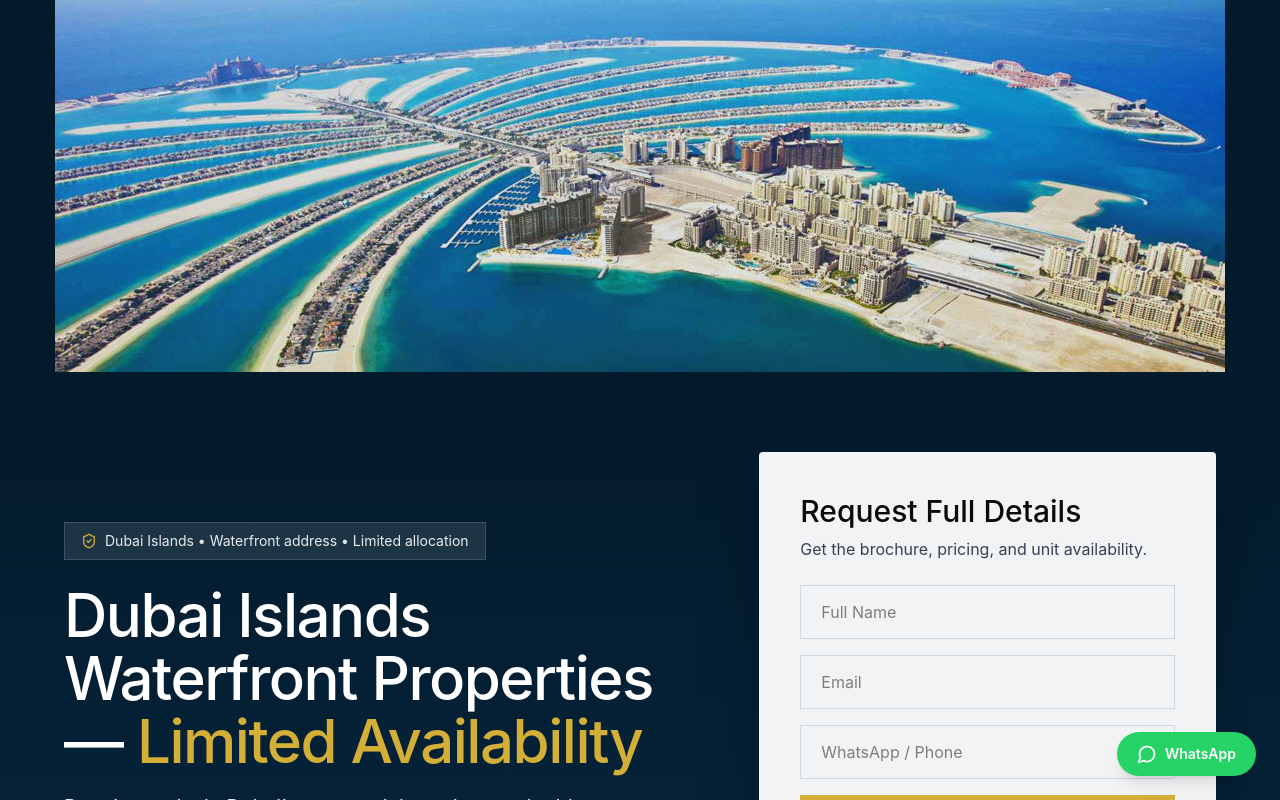
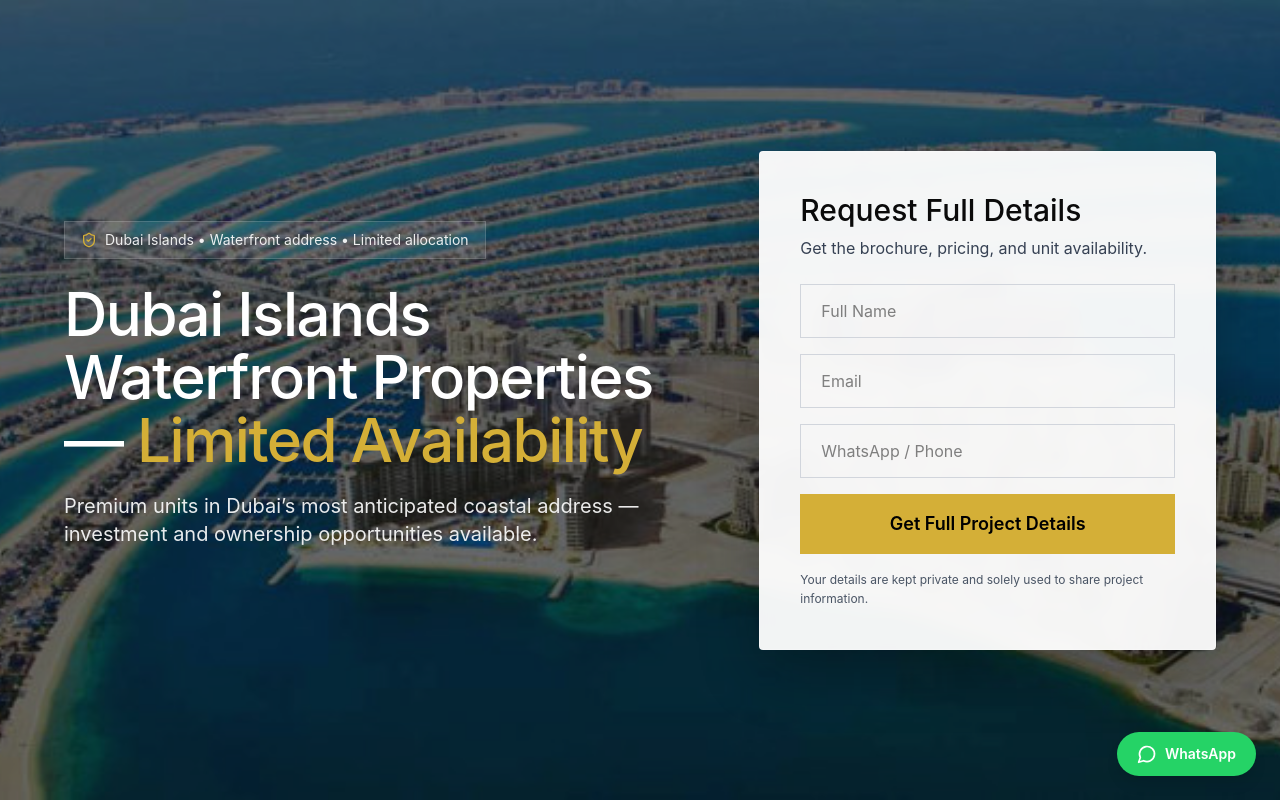
Before and after one commit to uncletuas/dubai-island-house-landing, a React (Vite) app: page / in a window 1280 px wide. Shown: the top 800 px of the page. Built offline with nearby package versions, Linux system fonts and the light colour scheme; no server answers.

Commit message:
Restore hero overlay layout on image background

```diff
--- a/src/app/App.tsx
+++ b/src/app/App.tsx
@@ -250,16 +250,17 @@ export default function App() {
   return (
     <div className="min-h-screen bg-white">
       {/* Hero Section */}
-      <section className="bg-[#031a2a]">
-        <div className="mx-auto max-w-[1170px]">
+      <section className="relative min-h-screen flex items-center overflow-hidden">
+        <div className="absolute inset-0">
           <ImageWithFallback
             src={heroImageSrc}
             alt="Dubai Islands waterfront aerial view"
-            className="w-full h-auto block"
+            className="w-full h-full object-cover"
           />
+          <div className="absolute inset-0 bg-black/55" />
         </div>
 
-        <div className="relative z-10 w-full px-4 py-16 md:py-20 bg-gradient-to-b from-[#031a2a] to-[#062640]">
+        <div className="relative z-10 w-full px-4 py-16">
           <div className="max-w-6xl mx-auto grid grid-cols-1 lg:grid-cols-12 gap-10 items-center">
             <div className="lg:col-span-7">
               <div className="inline-flex items-center gap-2 bg-white/10 border border-white/15 text-white/90 px-4 py-2 text-sm mb-6">
```
